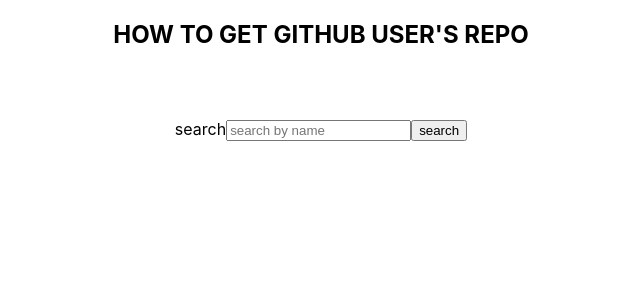
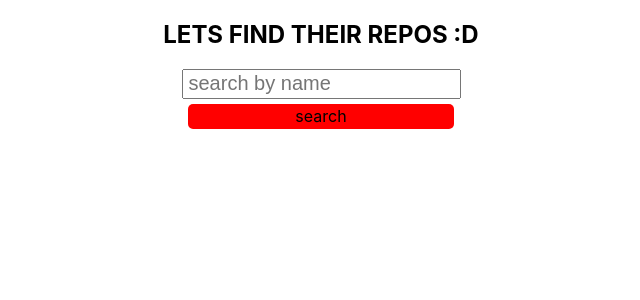
Before and after one commit to ofrnsb/mysooltan, a Next.js app: page / in a window 1280 px wide. Shown: the top 300 px of the page, without its empty margins (319-959 px from the left). Built offline with nearby package versions, Linux system fonts and the light colour scheme.

Commit message:
U4: DONE UPDATE FETCH

```diff
--- a/pages/components/Content/content.js
+++ b/pages/components/Content/content.js
@@ -2,17 +2,17 @@
 import Fetch from '../../controller/Fetch';
 
 const Content = () => {
-  const { repoList, getRepos, setusername } = Fetch();
+  const { repoList, getRepos, setusername, loading } = Fetch();
   return (
     <div className={styles.mainContainer}>
       <section className={styles.header}>
-        <h2>HOW TO GET GITHUB USER'S REPO</h2>
+        <h2>LETS FIND THEIR REPOS :D</h2>
       </section>
 
       <section className={styles.Content}>
-        <div>
-          <label htmlFor="inputName">search</label>
+        <div className={styles.inputWrapper}>
           <input
+            className={styles.input}
             type="text"
             placeholder="search by name"
             name="inputName"
@@ -22,6 +22,7 @@
             }}
           />
           <button
+            className={styles.button}
             onClick={() => {
               getRepos();
             }}
@@ -30,12 +31,18 @@
           </button>
         </div>
 
-        <div>
-          {(repoList || []).map((data, index) => (
-            <div className={styles.list} key={index}>
-              <p>{data.name}</p>
+        <div className={styles.listWrapper}>
+          {loading ? (
+            <div className={styles.loading}></div>
+          ) : (
+            <div>
+              {(repoList || []).map((data, index) => (
+                <div className={styles.list} key={index}>
+                  <p>{data.name}</p>
+                </div>
+              ))}
             </div>
-          ))}
+          )}
         </div>
       </section>
     </div>
--- a/pages/controller/fetch.js
+++ b/pages/controller/fetch.js
@@ -4,12 +4,15 @@
 const Fetch = () => {
   const [repoList, setRepoList] = useState();
   const [username, setusername] = useState();
+  const [loading, setLoading] = useState();
 
   const getRepos = () => {
+    setLoading(true);
     axios
       .get(`https://api.github.com/users/${username}/repos`)
       .then((res) => {
         setRepoList(res.data);
+        setLoading(false);
       })
       .catch((err) => console.log(err));
   };
@@ -18,6 +21,7 @@
     repoList,
     getRepos,
     setusername,
+    loading,
   };
 };
 
--- a/styles/Content.module.css
+++ b/styles/Content.module.css
@@ -19,9 +19,69 @@
   text-align: justify;
   gap: 20px;
 
-  padding: 50px 30px;
+  padding: 0px 30px;
+}
+
+.inputWrapper {
+  display: flex;
+  flex-direction: column;
+  gap: 5px;
+  align-items: center;
+}
+
+.inputWrapper .button {
+  all: unset;
+  width: 95%;
+  height: 25px;
+  background-color: red;
+  text-align: center;
+  border-radius: 5px;
+
+  transition: 0.2s ease-in-out;
+}
+
+.input {
+  height: 30px;
+  font-size: 20px;
+  box-sizing: border-box;
+  padding: 5px;
+}
+
+.input:focus {
+  background-color: #9ffd32;
+  color: black;
+
+  outline: none;
+}
+
+.button:hover {
+  cursor: pointer;
+}
+
+.loading {
+  background-color: transparent;
+  width: 50px;
+  height: 50px;
+  border-radius: 20px;
+  border: 10px solid #9ffd32;
+  transform: rotate(0deg);
+
+  animation: loadingAnimation infinite 1s;
 }
 
 .list {
   text-align: left;
 }
+
+@keyframes loadingAnimation {
+  from {
+    -webkit-transform: rotate(30deg);
+    transform: rotate(30deg);
+    border-radius: 20px;
+  }
+  to {
+    -webkit-transform: rotate(360deg);
+    transform: rotate(360deg);
+    border-radius: 10px;
+  }
+}
```
